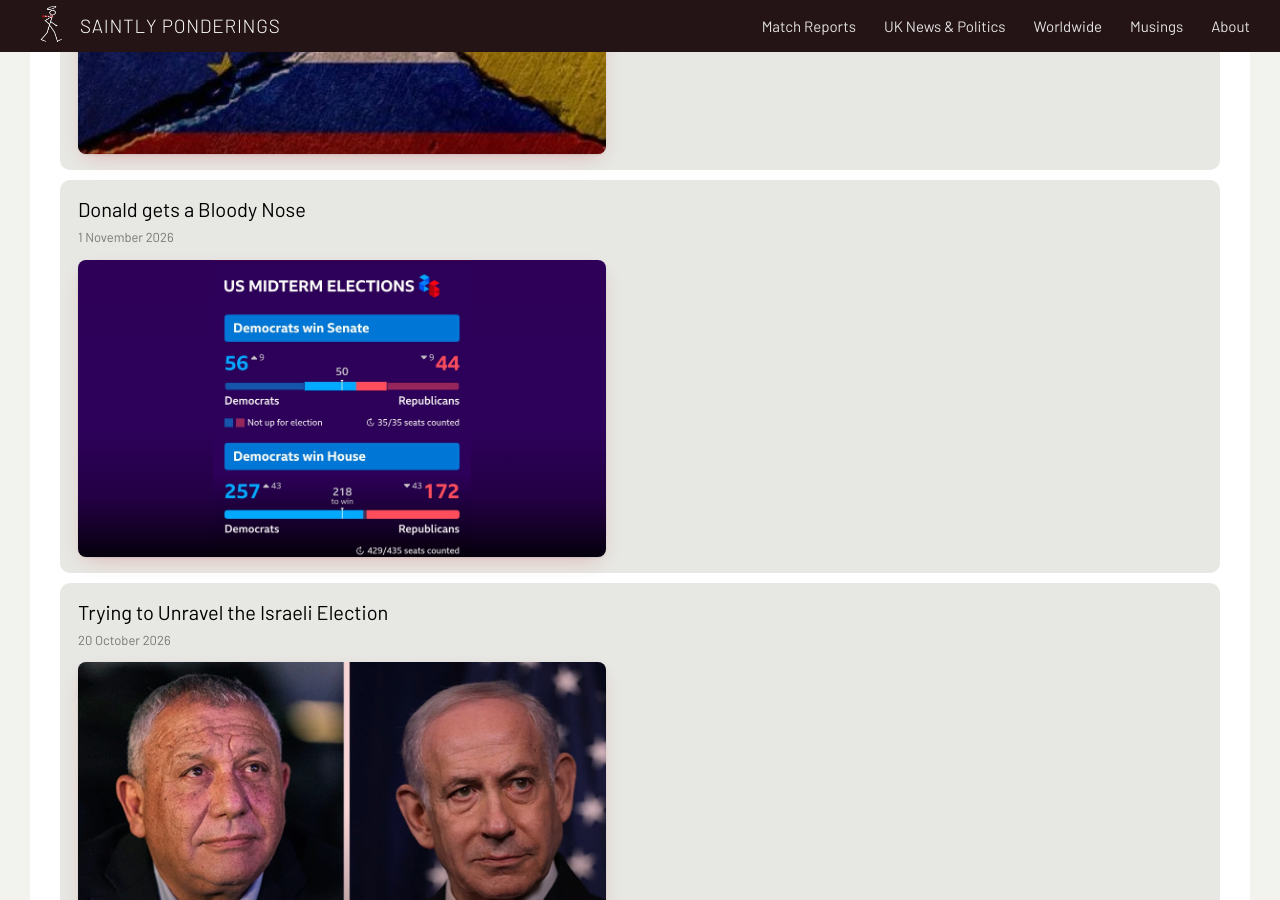
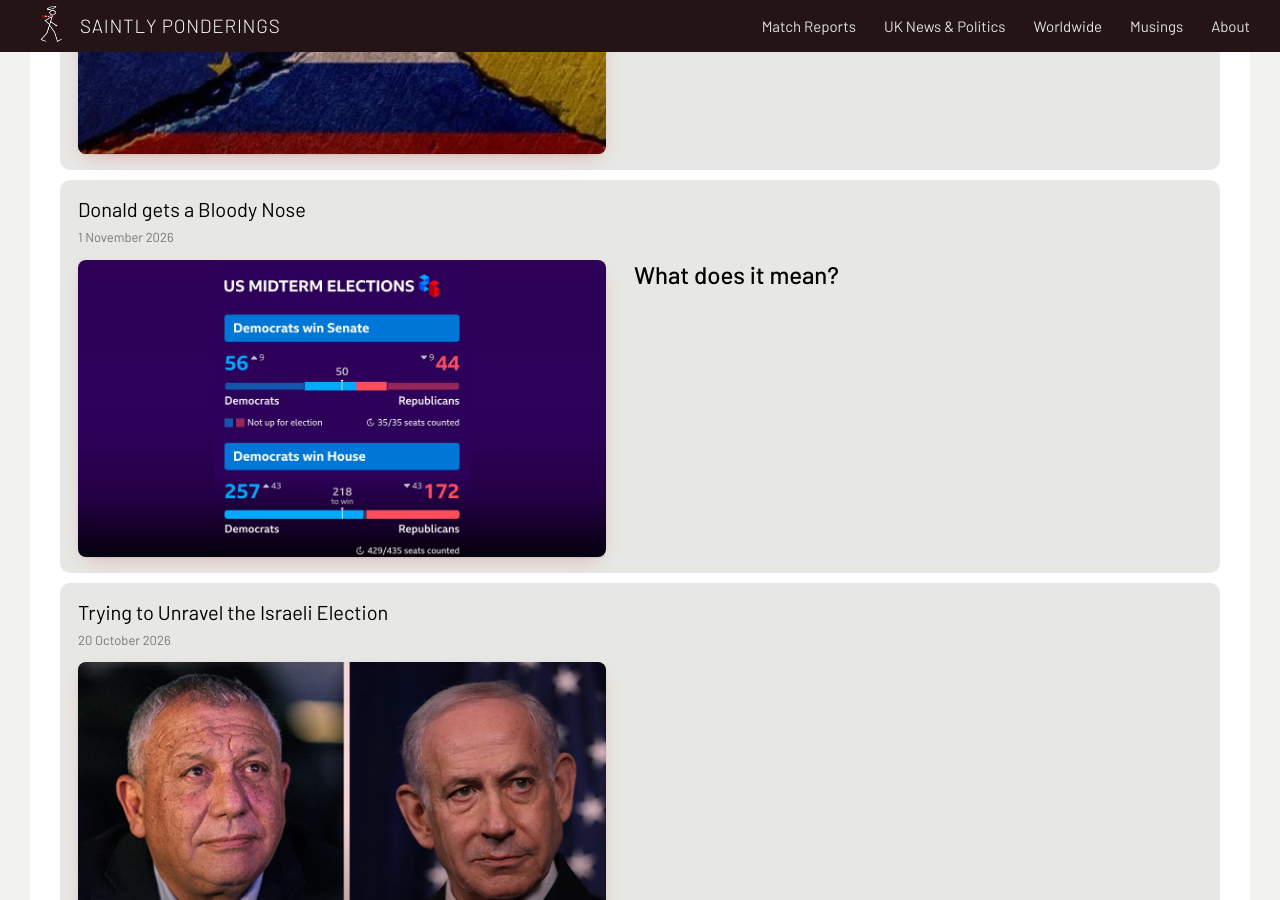
Before and after one commit to s41nty-ui/Saintly-ponderings, a Jekyll site: the page built from index.html, in a window 1280 px wide and 900 px high, scrolled down 4393 px. Built offline with Jekyll 4.4.1, drawn with Linux system fonts in a browser that asks for light colours; nearby versions of some CDN libraries.

Commit message:
Update _worldwide/across-continents.md (via Pages CMS)

```diff
--- a/_worldwide/across-continents.md
+++ b/_worldwide/across-continents.md
@@ -1,10 +1,12 @@
 ---
-title: "Donald gets a Bloody Nose"
+title: Donald gets a Bloody Nose
 date: 2026-11-01
-image: "/brand_assets/midterms.jpg"
-image_alt: "US midterm election results: Democrats win the Senate 56 seats to 44 (Democrats up 9) and win the House 257 seats to 172 (Democrats up 43), with 429 of 435 House seats counted."
-image_fit: "Show the whole picture"
-image_position: "50% 50%"
-image_background: "linear-gradient(to bottom,#2e0058 0%,#2d015a 56%,#230044 80%,#06000e 100%)"
-heading: ""
+image: /brand_assets/midterms.jpg
+image_alt: "US midterm election results: Democrats win the Senate 56 seats to 44
+  (Democrats up 9) and win the House 257 seats to 172 (Democrats up 43), with
+  429 of 435 House seats counted."
+image_fit: Show the whole picture
+heading: What does it mean?
+image_position: 50% 50%
+image_background: linear-gradient(to bottom,#2e0058 0%,#2d015a 56%,#230044 80%,#06000e 100%)
 ---
```
